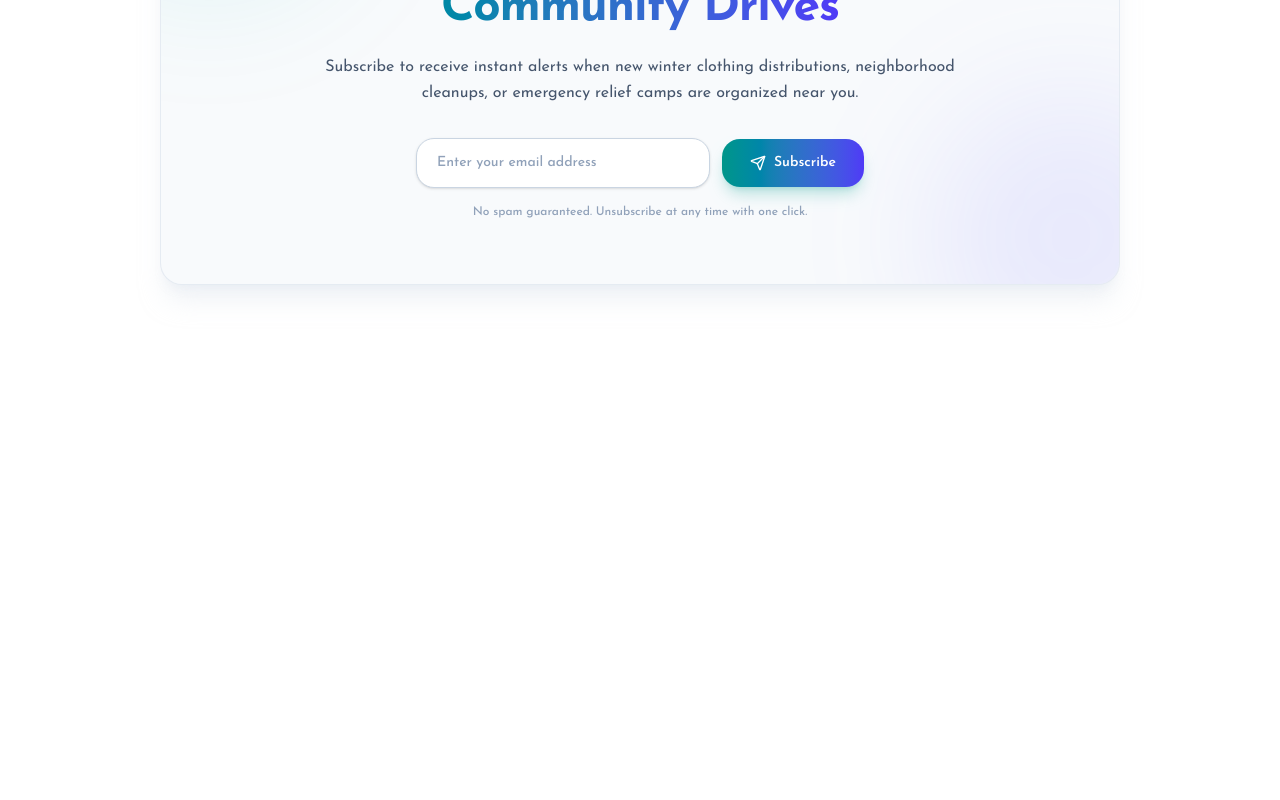
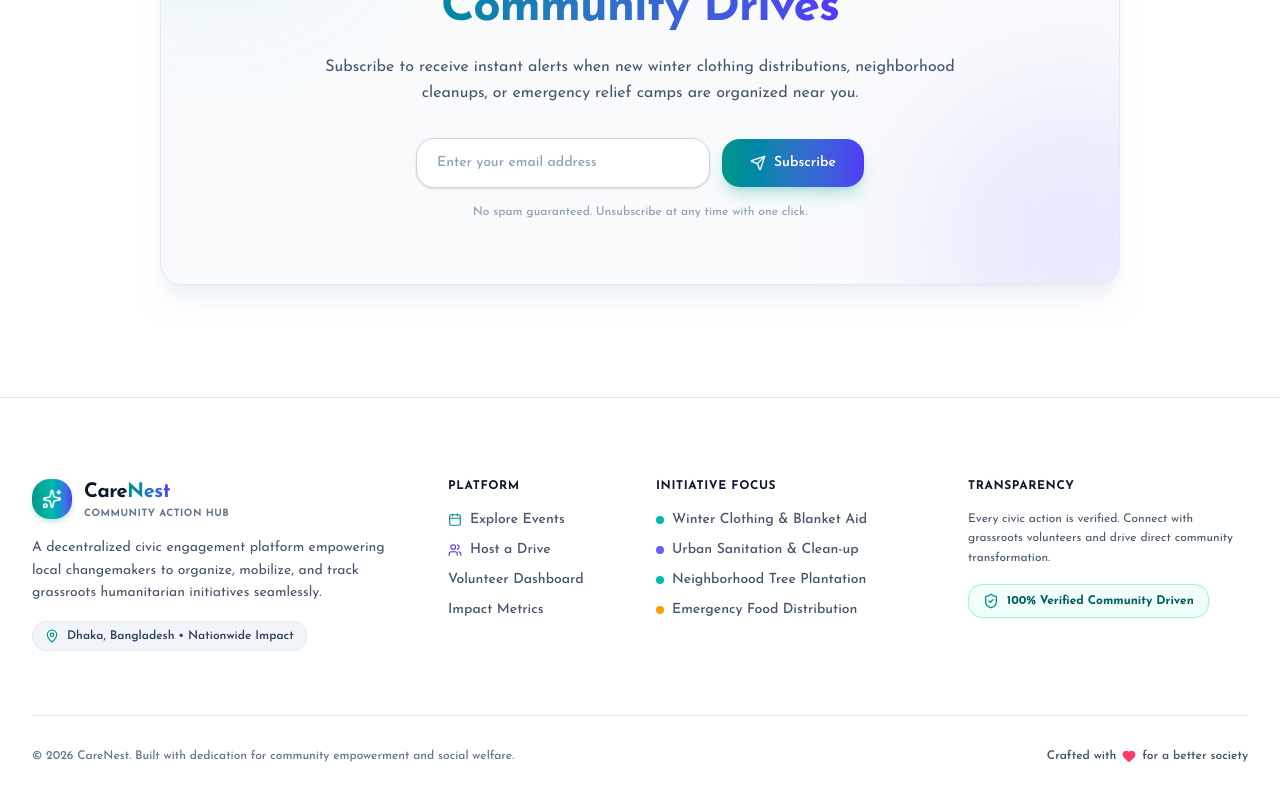
Before and after one commit to takiyacodes/A-8-Carenest-client, a Next.js app: page / in a window 1280 px wide. Shown: the part 3197-3997 px from the top of the page. Before the commit the page ends 3594 px from the top, so only its background shows below. Built offline with nearby package versions, Linux system fonts and the light colour scheme.

Commit message:
add footer

```diff
--- a/src/app/page.tsx
+++ b/src/app/page.tsx
@@ -14,7 +14,7 @@ export default function Home() {
       <FeaturesSection />
       <GallerySection />
       <NewsletterSection />
-      {/* <Footer /> */}
+      <Footer />
     </main>
   );
 }
--- a/src/components/Footer.tsx
+++ b/src/components/Footer.tsx
@@ -1,117 +1,117 @@
-// "use client";
+"use client";
 
-// import React from "react";
-// import { Sparkles, MapPin, Heart, ShieldCheck, Calendar, Users,  } from "lucide-react";
+import React from "react";
+import { Sparkles, MapPin, Heart, ShieldCheck, Calendar, Users,  } from "lucide-react";
 
-// export default function Footer(): React.ReactElement {
-//   return (
-//     <footer className="bg-white text-slate-900 border-t border-slate-200 transition-colors duration-300">
-//       <div className="max-w-7xl mx-auto px-4 sm:px-6 lg:px-8 py-16 lg:py-20">
+export default function Footer(): React.ReactElement {
+  return (
+    <footer className="bg-white text-slate-900 border-t border-slate-200 transition-colors duration-300">
+      <div className="max-w-7xl mx-auto px-4 sm:px-6 lg:px-8 py-16 lg:py-20">
 
-//         {/* Top Grid Sections */}
-//         <div className="grid grid-cols-1 md:grid-cols-2 lg:grid-cols-12 gap-10 lg:gap-8 mb-16">
+        {/* Top Grid Sections */}
+        <div className="grid grid-cols-1 md:grid-cols-2 lg:grid-cols-12 gap-10 lg:gap-8 mb-16">
 
-//           {/* Column 1: Brand & Bio (Span 4) */}
-//           <div className="lg:col-span-4 space-y-4">
-//             <div className="flex items-center space-x-3 group cursor-pointer">
-//               <div className="w-10 h-10 rounded-2xl bg-linear-to-r from-teal-600 via-teal-500 to-indigo-600 flex items-center justify-center text-white shadow-md shadow-teal-600/20">
-//                 <Sparkles className="w-5 h-5" />
-//               </div>
-//               <div>
-//                 <span className="text-xl font-extrabold tracking-tight text-slate-900">
-//                   Care<span className="bg-linear-to-r from-teal-600 to-indigo-600 bg-clip-text text-transparent">Nest</span>
-//                 </span>
-//                 <p className="text-[10px] tracking-wider uppercase text-slate-500 font-bold">
-//                   Community Action Hub
-//                 </p>
-//               </div>
-//             </div>
+          {/* Column 1: Brand & Bio (Span 4) */}
+          <div className="lg:col-span-4 space-y-4">
+            <div className="flex items-center space-x-3 group cursor-pointer">
+              <div className="w-10 h-10 rounded-2xl bg-linear-to-r from-teal-600 via-teal-500 to-indigo-600 flex items-center justify-center text-white shadow-md shadow-teal-600/20">
+                <Sparkles className="w-5 h-5" />
+              </div>
+              <div>
+                <span className="text-xl font-extrabold tracking-tight text-slate-900">
+                  Care<span className="bg-linear-to-r from-teal-600 to-indigo-600 bg-clip-text text-transparent">Nest</span>
+                </span>
+                <p className="text-[10px] tracking-wider uppercase text-slate-500 font-bold">
+                  Community Action Hub
+                </p>
+              </div>
+            </div>
 
-//             <p className="text-sm text-slate-600 leading-relaxed max-w-sm">
-//               A decentralized civic engagement platform empowering local changemakers to organize, mobilize, and track grassroots humanitarian initiatives seamlessly.
-//             </p>
+            <p className="text-sm text-slate-600 leading-relaxed max-w-sm">
+              A decentralized civic engagement platform empowering local changemakers to organize, mobilize, and track grassroots humanitarian initiatives seamlessly.
+            </p>
 
-//             <div className="inline-flex items-center space-x-2 text-xs font-semibold text-slate-700 bg-slate-100 px-3 py-1.5 rounded-xl border border-slate-200">
-//               <MapPin className="w-3.5 h-3.5 text-teal-600" />
-//               <span>Dhaka, Bangladesh • Nationwide Impact</span>
-//             </div>
-//           </div>
+            <div className="inline-flex items-center space-x-2 text-xs font-semibold text-slate-700 bg-slate-100 px-3 py-1.5 rounded-xl border border-slate-200">
+              <MapPin className="w-3.5 h-3.5 text-teal-600" />
+              <span>Dhaka, Bangladesh • Nationwide Impact</span>
+            </div>
+          </div>
 
-//           {/* Column 2: Quick Navigation Links (Span 2) */}
-//           <div className="lg:col-span-2 space-y-4">
-//             <h3 className="text-xs font-bold uppercase tracking-wider text-slate-900">
-//               Platform
-//             </h3>
-//             <ul className="space-y-2.5 text-sm font-medium text-slate-600">
-//               <li className="hover:text-teal-600 transition-colors cursor-pointer flex items-center space-x-2">
-//                 <Calendar className="w-3.5 h-3.5 text-teal-600" />
-//                 <span>Explore Events</span>
-//               </li>
-//               <li className="hover:text-teal-600 transition-colors cursor-pointer flex items-center space-x-2">
-//                 <Users className="w-3.5 h-3.5 text-indigo-600" />
-//                 <span>Host a Drive</span>
-//               </li>
-//               <li className="hover:text-teal-600 transition-colors cursor-pointer">
-//                 <span>Volunteer Dashboard</span>
-//               </li>
-//               <li className="hover:text-teal-600 transition-colors cursor-pointer">
-//                 <span>Impact Metrics</span>
-//               </li>
-//             </ul>
-//           </div>
+          {/* Column 2: Quick Navigation Links (Span 2) */}
+          <div className="lg:col-span-2 space-y-4">
+            <h3 className="text-xs font-bold uppercase tracking-wider text-slate-900">
+              Platform
+            </h3>
+            <ul className="space-y-2.5 text-sm font-medium text-slate-600">
+              <li className="hover:text-teal-600 transition-colors cursor-pointer flex items-center space-x-2">
+                <Calendar className="w-3.5 h-3.5 text-teal-600" />
+                <span>Explore Events</span>
+              </li>
+              <li className="hover:text-teal-600 transition-colors cursor-pointer flex items-center space-x-2">
+                <Users className="w-3.5 h-3.5 text-indigo-600" />
+                <span>Host a Drive</span>
+              </li>
+              <li className="hover:text-teal-600 transition-colors cursor-pointer">
+                <span>Volunteer Dashboard</span>
+              </li>
+              <li className="hover:text-teal-600 transition-colors cursor-pointer">
+                <span>Impact Metrics</span>
+              </li>
+            </ul>
+          </div>
 
-//           {/* Column 3: Active Focus Categories (Span 3) */}
-//           <div className="lg:col-span-3 space-y-4">
-//             <h3 className="text-xs font-bold uppercase tracking-wider text-slate-900">
-//               Initiative Focus
-//             </h3>
-//             <ul className="space-y-2.5 text-sm font-medium text-slate-600">
-//               <li className="flex items-center space-x-2">
-//                 <span className="w-2 h-2 rounded-full bg-teal-500" />
-//                 <span>Winter Clothing & Blanket Aid</span>
-//               </li>
-//               <li className="flex items-center space-x-2">
-//                 <span className="w-2 h-2 rounded-full bg-indigo-500" />
-//                 <span>Urban Sanitation & Clean-up</span>
-//               </li>
-//               <li className="flex items-center space-x-2">
-//                 <span className="w-2 h-2 rounded-full bg-teal-500" />
-//                 <span>Neighborhood Tree Plantation</span>
-//               </li>
-//               <li className="flex items-center space-x-2">
-//                 <span className="w-2 h-2 rounded-full bg-amber-500" />
-//                 <span>Emergency Food Distribution</span>
-//               </li>
-//             </ul>
-//           </div>
+          {/* Column 3: Active Focus Categories (Span 3) */}
+          <div className="lg:col-span-3 space-y-4">
+            <h3 className="text-xs font-bold uppercase tracking-wider text-slate-900">
+              Initiative Focus
+            </h3>
+            <ul className="space-y-2.5 text-sm font-medium text-slate-600">
+              <li className="flex items-center space-x-2">
+                <span className="w-2 h-2 rounded-full bg-teal-500" />
+                <span>Winter Clothing & Blanket Aid</span>
+              </li>
+              <li className="flex items-center space-x-2">
+                <span className="w-2 h-2 rounded-full bg-indigo-500" />
+                <span>Urban Sanitation & Clean-up</span>
+              </li>
+              <li className="flex items-center space-x-2">
+                <span className="w-2 h-2 rounded-full bg-teal-500" />
+                <span>Neighborhood Tree Plantation</span>
+              </li>
+              <li className="flex items-center space-x-2">
+                <span className="w-2 h-2 rounded-full bg-amber-500" />
+                <span>Emergency Food Distribution</span>
+              </li>
+            </ul>
+          </div>
 
-//           {/* Column 4: Community Badge & Status (Span 3) */}
-//           <div className="lg:col-span-3 space-y-4">
-//             <h3 className="text-xs font-bold uppercase tracking-wider text-slate-900">
-//               Transparency
-//             </h3>
-//             <p className="text-xs text-slate-600 leading-relaxed">
-//               Every civic action is verified. Connect with grassroots volunteers and drive direct community transformation.
-//             </p>
-//             <div className="inline-flex items-center space-x-2 px-3.5 py-2 rounded-xl bg-teal-50 border border-teal-200 text-teal-800 text-xs font-bold">
-//               <ShieldCheck className="w-4 h-4 text-teal-600" />
-//               <span>100% Verified Community Driven</span>
-//             </div>
-//           </div>
+          {/* Column 4: Community Badge & Status (Span 3) */}
+          <div className="lg:col-span-3 space-y-4">
+            <h3 className="text-xs font-bold uppercase tracking-wider text-slate-900">
+              Transparency
+            </h3>
+            <p className="text-xs text-slate-600 leading-relaxed">
+              Every civic action is verified. Connect with grassroots volunteers and drive direct community transformation.
+            </p>
+            <div className="inline-flex items-center space-x-2 px-3.5 py-2 rounded-xl bg-teal-50 border border-teal-200 text-teal-800 text-xs font-bold">
+              <ShieldCheck className="w-4 h-4 text-teal-600" />
+              <span>100% Verified Community Driven</span>
+            </div>
+          </div>
 
-//         </div>
+        </div>
 
-//         {/* Bottom Bar */}
-//         <div className="pt-8 border-t border-slate-200 flex flex-col sm:flex-row items-center justify-between gap-4 text-xs text-slate-500 font-medium text-center sm:text-left">
-//           <p>© 2026 CareNest. Built with dedication for community empowerment and social welfare.</p>
-//           <div className="flex items-center space-x-1.5 text-slate-600 font-semibold">
-//             <span>Crafted with</span>
-//             <Heart className="w-3.5 h-3.5 text-rose-500 fill-rose-500 animate-pulse" />
-//             <span>for a better society</span>
-//           </div>
-//         </div>
+        {/* Bottom Bar */}
+        <div className="pt-8 border-t border-slate-200 flex flex-col sm:flex-row items-center justify-between gap-4 text-xs text-slate-500 font-medium text-center sm:text-left">
+          <p>© 2026 CareNest. Built with dedication for community empowerment and social welfare.</p>
+          <div className="flex items-center space-x-1.5 text-slate-600 font-semibold">
+            <span>Crafted with</span>
+            <Heart className="w-3.5 h-3.5 text-rose-500 fill-rose-500 animate-pulse" />
+            <span>for a better society</span>
+          </div>
+        </div>
 
-//       </div>
-//     </footer>
-//   );
-// }
+      </div>
+    </footer>
+  );
+}
```
